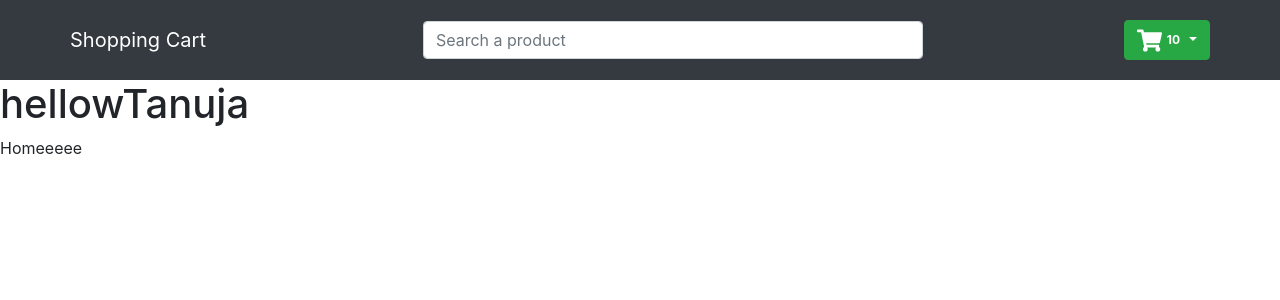
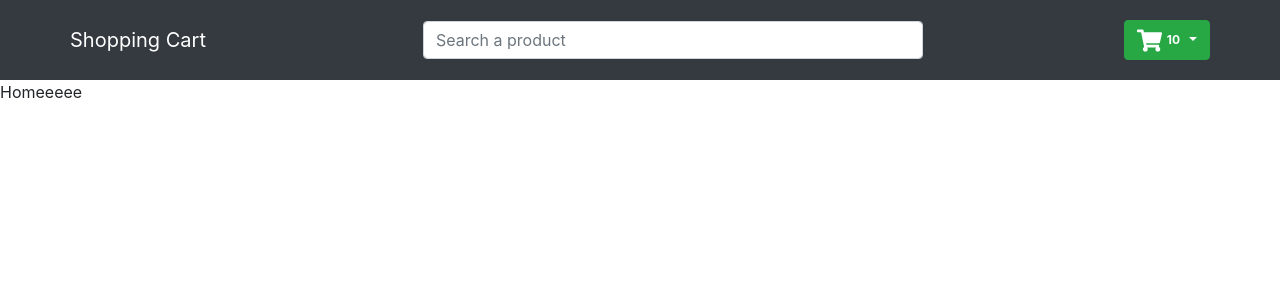
Before and after one commit to tanuja8/Shopping-cart, a React (Create React App) app: page / in a window 1280 px wide. Shown: the top 300 px of the page. Built offline with nearby package versions, Linux system fonts and the light colour scheme.

Commit message:
project updated

```diff
--- a/src/App.js
+++ b/src/App.js
@@ -8,7 +8,7 @@ import Cart from './Component/Cart';
 function App() {
   return (
     <BrowserRouter>
-    <Header name="Tanuja"/>
+    <Header></Header>
     <Routes>
       <Route path="/" element={<Home />} />
       <Route path="/Cart" element={<Cart />} />
--- a/src/Component/Header.js
+++ b/src/Component/Header.js
@@ -2,7 +2,7 @@ import React from 'react'
 import { Navbar,Container, FormControl, Nav, Badge,Dropdown } from 'react-bootstrap'
 import {FaShoppingCart} from 'react-icons/fa'
 import { Link } from 'react-router-dom'
-const Header = (props) => {
+const Header = () => {
   return (
     <>
     <Navbar bg='dark' variant='dark' style={{height:80}}>
@@ -28,7 +28,7 @@ const Header = (props) => {
       </Container>
     </Navbar>
     <div>
-      <h1>hellow{props.name}</h1>
+
     </div>
     </>
   )
```
